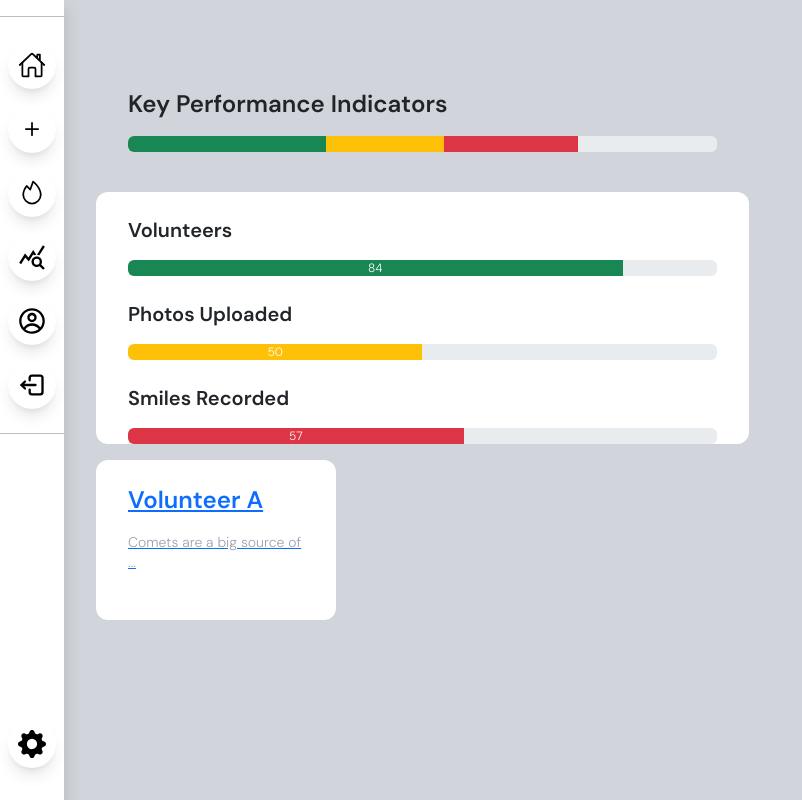
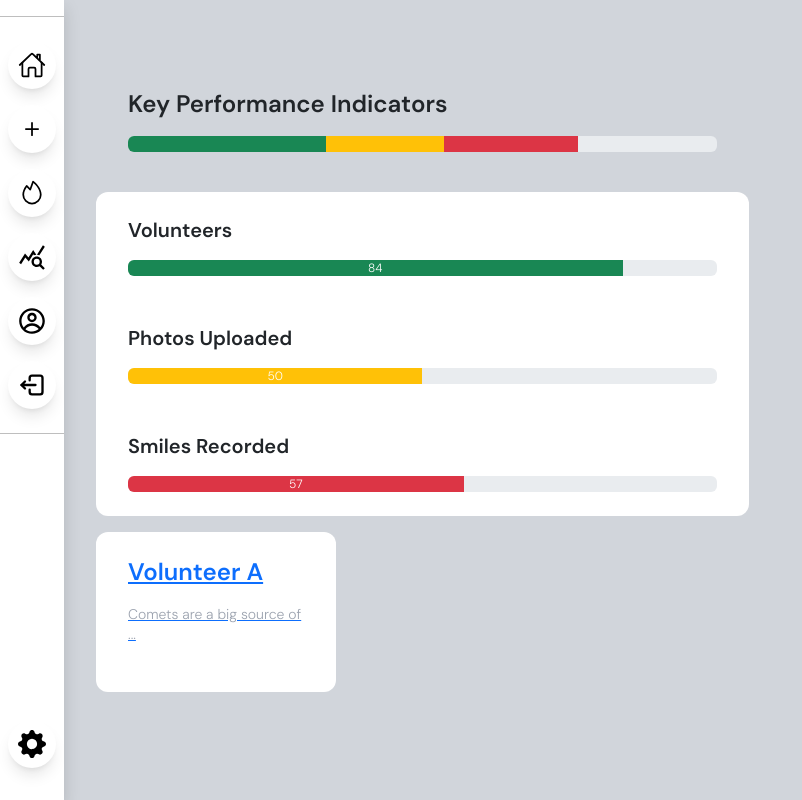
Before and after one commit to phhackforgood/impacttrack, a Next.js app: page /events in a window 1280 px wide. Shown: the whole page, without its empty margins (0-802 px from the left). Built offline with nearby package versions, Linux system fonts and the light colour scheme.

Commit message:
Update events

```diff
--- a/src/app/events/page.tsx
+++ b/src/app/events/page.tsx
@@ -23,11 +23,11 @@ export default function EventPage() {
             </div>
             <div className="flex flex-col items-center bg-white font-Dmsans w-3/5 rounded-xl mr-auto mb-3 mt-6">
                 <h2 className="text-xl font-semibold mr-auto mb-3 mx-8 mt-6">Volunteers</h2>
-                <div className="text-sm font-light text-left text-gray-400 leading-2 text-wrap px-8 w-full"><ProgressBar variant="success" now={progVolunteers} label={`${progVolunteers}`} /></div>
+                <div className="text-sm font-light text-left text-gray-400 leading-2 text-wrap px-8 w-full mb-4"><ProgressBar variant="success" now={progVolunteers} label={`${progVolunteers}`} /></div>
                 <h2 className="text-xl font-semibold mr-auto mb-3 mx-8 mt-6">Photos Uploaded</h2>
-                <div className="text-sm font-light text-left text-gray-400 leading-2 text-wrap px-8 w-full"><ProgressBar variant="warning" now={progPhotos} label={`${progPhotos}`} /></div>
+                <div className="text-sm font-light text-left text-gray-400 leading-2 text-wrap px-8 w-full mb-4"><ProgressBar variant="warning" now={progPhotos} label={`${progPhotos}`} /></div>
                 <h2 className="text-xl font-semibold mr-auto mb-3 mx-8 mt-6">Smiles Recorded</h2>
-                <div className="text-sm font-light text-left text-gray-400 leading-2 text-wrap px-8 w-full"><ProgressBar variant="danger" now={progSmiles} label={`${progSmiles}`} /></div>
+                <div className="text-sm font-light text-left text-gray-400 leading-2 text-wrap px-8 w-full mb-4"><ProgressBar variant="danger" now={progSmiles} label={`${progSmiles}`} /></div>
             </div>
 
             <div className="mr-auto w-full mb-4">
```
